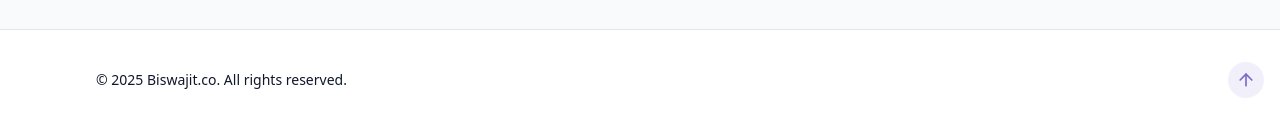
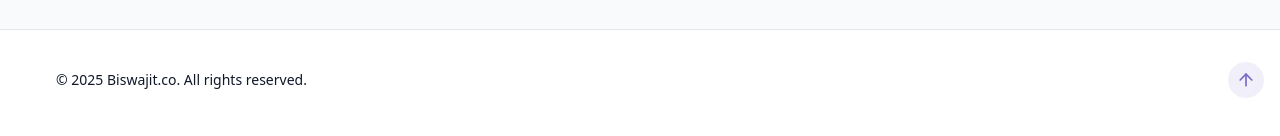
Before and after one commit to Biswajit-12/My-Portfolio, a React (Vite) app: page / in a window 1280 px wide. Shown: the part 4713-4849 px from the top of the page. Built offline with nearby package versions, Linux system fonts and the light colour scheme.

Commit message:
footer changes

```diff
--- a/src/components/Footer.jsx
+++ b/src/components/Footer.jsx
@@ -3,7 +3,7 @@ import { ArrowUp } from "lucide-react";
 export const Footer = () => {
   return (
     <footer className="py-12 px-4 bg-card relative border-t border-border mt-12 pt-8 flex flex-wrap justify-between items-center">
-      <p className="text-sm text-muted-foreground pl-20">
+      <p className="text-sm text-muted-foreground pl-10">
         &copy; {new Date().getFullYear()} Biswajit.co. All rights reserved.
       </p>
       <a
```
